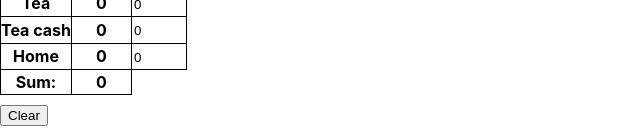
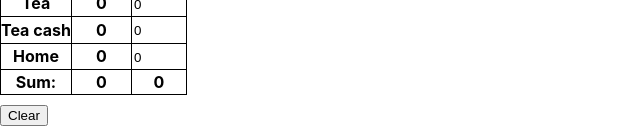
Before and after one commit to Cheastear/salary-calculator, a React (Vite) app: page / in a window 1280 px wide. Shown: the part 986-1119 px from the top of the page, without its empty margins (0-640 px from the left). Built offline with nearby package versions, Linux system fonts and the light colour scheme.

Commit message:
add new column with precent and another cash

```diff
--- a/src/App.jsx
+++ b/src/App.jsx
@@ -1,7 +1,7 @@
-import { useState } from "react";
-import Line from "./components/Line";
+import { useState } from 'react';
+import Line from './components/Line';
 
-const SAVE = "qwerty";
+const SAVE = 'qwerty';
 
 function App() {
   const [selectedDate, setSelectedDate] = useState({
@@ -97,7 +97,7 @@ function App() {
   };
 
   const clearData = () => {
-    const confirmed = window.confirm("Ви дійсно хочете видалити всі дані?");
+    const confirmed = window.confirm('Ви дійсно хочете видалити всі дані?');
     if (confirmed) {
       localStorage.removeItem(SAVE);
       setData({
@@ -220,6 +220,12 @@ function App() {
                 data.teaCash.reduce((rowAcc, cell) => rowAcc + cell, 0) +
                 data.home.reduce((rowAcc, cell) => rowAcc + cell, 0)}
             </th>
+            <th>
+              {parseFloat(((calculateSum() / 100) * 40).toFixed(2)) +
+                data.tea.reduce((rowAcc, cell) => rowAcc + cell, 0) +
+                data.teaCash.reduce((rowAcc, cell) => rowAcc + cell, 0) +
+                data.home.reduce((rowAcc, cell) => rowAcc + cell, 0)}
+            </th>
           </tr>
         </tbody>
       </table>
```
